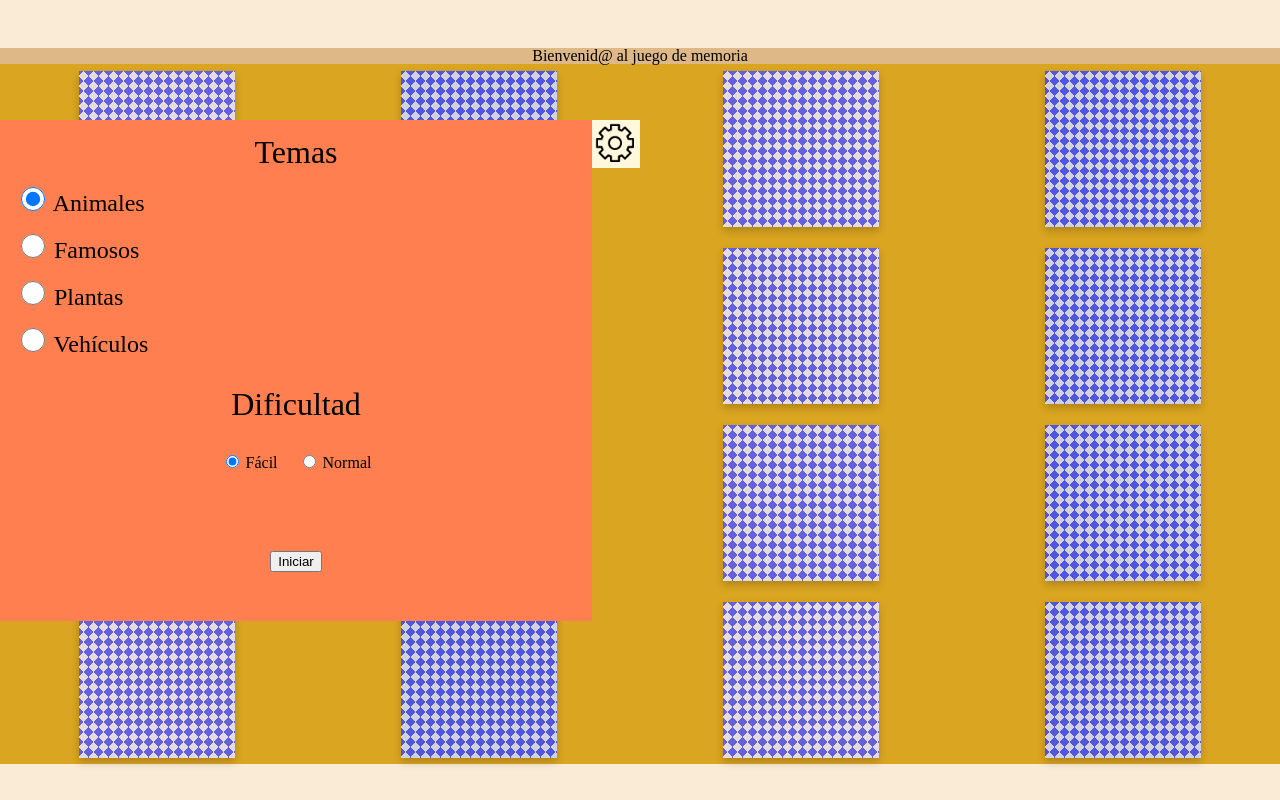
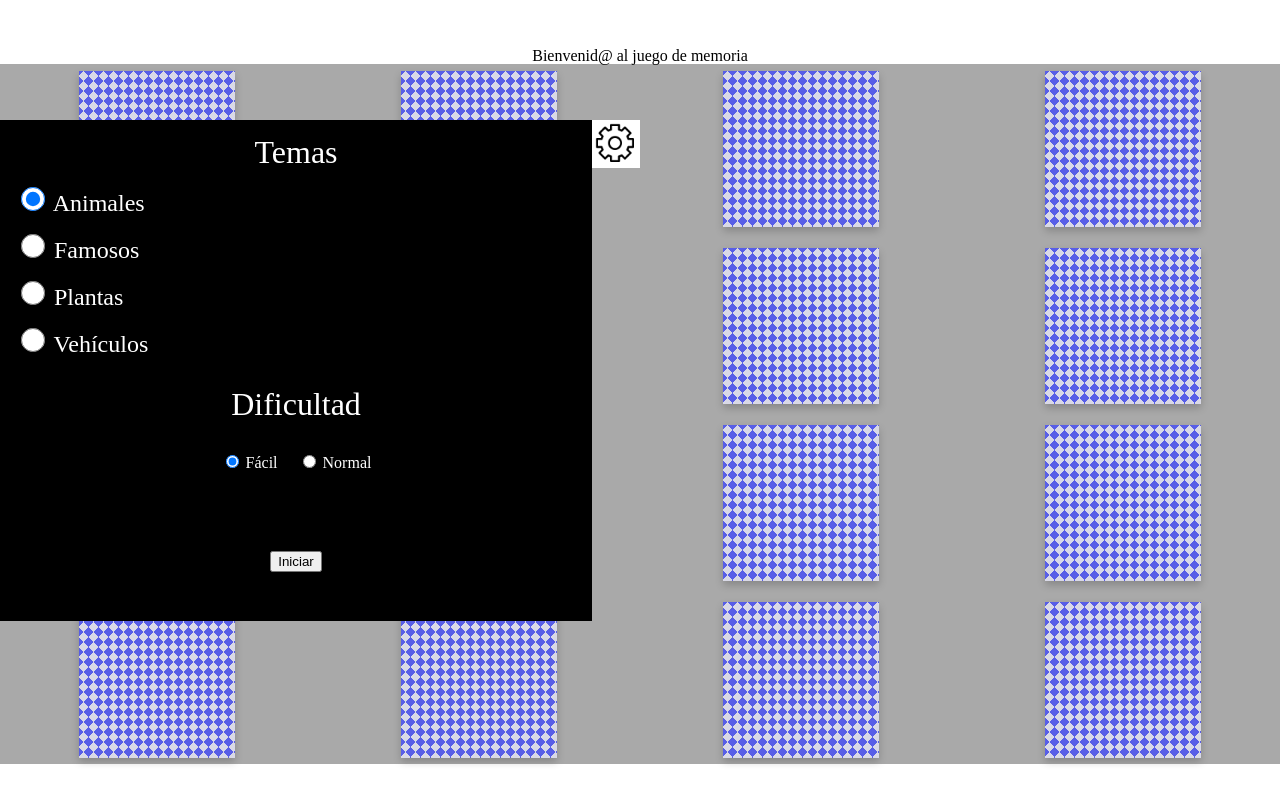
Before and after one commit to migmoresc/memory-game, a plain HTML site: page index.html in a window 1280 px wide. Both pictures are taken after a click on the element 24 px from the left and 143 px from the top of the page. Drawn offline with Linux system fonts and the light colour scheme.

Commit message:
código limpiado

```diff
--- a/scritps/script.js
+++ b/scritps/script.js
@@ -5,7 +5,7 @@ let famosos_facil = ["mila", "sarah"];
 let famosos_normal = ["amy", "isla", "mila", "sarah"];
 let plantas_facil = ["adelfa", "albahaca", "aloe", "diente", "helecho", "leon", "margarita"];
 let vehiculos_facil = ["avion", "barco", "coche", "moto", "tren"];
-let posiciones, turno, imagen_id_anterior, victoria;
+let posiciones, turno, imagen_id_anterior, victoria, click;
 
 let bloque_carta = function (num, ancho, alto) {
     return `
@@ -25,15 +25,12 @@ let bloque_carta = function (num, ancho, alto) {
 `
 }
 
-
 $(document).ready(function () {
 
-    // console.log(animales)
     $(".rueda").click(function () {
         if ($(".opciones").css("width") == "0px") {
             $(".config").toggleClass("ancho50");
-            $(".opciones").toggleClass("anchoOpciones");
-            $(".opciones").animate({ width: "toggle" }, 1000)
+            $(".opciones").toggleClass("anchoOpciones").animate({ width: "toggle" }, 1000);
         } else {
             $(".opciones").animate({ width: "toggle" }, 1000, function () {
                 $(".config").toggleClass("ancho50");
@@ -43,7 +40,6 @@ $(document).ready(function () {
     })
 
     $(".tablero,h1").click(() => {
-        // console.log("main", $(".opciones").width())
         if ($(".opciones").css("display") != "none") {
             $(".rueda").click();
         }
@@ -53,6 +49,7 @@ $(document).ready(function () {
         let tematica = $("input[name=tematica]:checked").val();
         if (tematica == "plantas" || tematica == "vehiculos") {
             alert("Solo está disponible esta dificultad con los animales y famosos.");
+            $("#facil").click();
         }
     });
 
@@ -65,8 +62,6 @@ $(document).ready(function () {
     });
 
     $("#iniciar").click(function () {
-        // console.log("seleccion: ", $("input[name=tematica]:checked").val())
-
         let tematica = $("input[name=tematica]:checked").val();
         let dificultad = $("input[name=dificultad]:checked").val()
 
@@ -87,70 +82,77 @@ $(document).ready(function () {
             }
             $(".tablero").css({ "grid-template-columns": "repeat(6,1fr)" });
         }
+
         $(".tablero").html(cartas);
+
+        //esta variable va a ir decreciendo cuando se acierten las parejas
         victoria = posiciones.length;
+
         colocarImagenes(dificultad, tematica);
+
         $(".rueda").click();
 
         ponerEventoClickEnCartas();
+
+        //esta variable controla que no se pueda pulsar una carta hasta que no se hayan dado la vuelta si se ha fallado
+        click = true;
+
         turno = 0;
         imagen_id_anterior = 0;
         $(".victoria").css("display", "none");
-    })
+    });
 });
 
 function colocarImagenes(dificultad, tematica) {
-    // console.log("dificultad: ", dificultad, " temática: ", tematica)
 
     let imagenes;
     eval(`imagenes = ${tematica}_${dificultad};`);
-    // console.log(imagenes)
 
     let imagen, pos1, pos2, index;
     do {
-        // console.log(posiciones, posiciones.length)
         imagen = imagenes[Math.floor(Math.random() * imagenes.length)];
 
         pos1 = posiciones[Math.floor(Math.random() * posiciones.length)];
-        // console.log("pos1: ", pos1);
+
         index = posiciones.indexOf(pos1);
         posiciones.splice(index, 1);
         pos2 = posiciones[Math.floor(Math.random() * posiciones.length)];
-        // console.log("pos2: ", pos2);
+
         index = posiciones.indexOf(pos2);
         posiciones.splice(index, 1);
 
         $(`#c-${pos1}`).attr("src", `assets/img/${tematica}/${imagen}.jpg`);
         $(`#c-${pos2}`).attr("src", `assets/img/${tematica}/${imagen}.jpg`);
-        // alert("a")
     } while (posiciones.length != 0)
 }
 
 function ponerEventoClickEnCartas() {
     $(".carta").click(function () {
+        if (click == true) {
             $(this).children().first().css("transform", "rotateY(180deg)");
 
             turno += 1;
             if ((turno % 2) == 1) {
-            console.log($(this).children().first().children().last().children().filter("img"))
                 imagen_id_anterior = $(this).children().first().children().last().children().filter("img").attr("id");
-            console.log(imagen_id_anterior)
             } else {
+                click = false;
                 let imagen_anterior = $(`#${imagen_id_anterior}`).attr("src");
                 let imagen_actual = $(this).children().first().children().last().children().filter("img").attr("src");
-            console.log(imagen_anterior, imagen_actual)
+
                 if (imagen_anterior != imagen_actual) {
                     setTimeout(() => {
                         $(this).children().first().css("transform", "rotateY(0deg)");
                         $(`#${imagen_id_anterior}`).parent().parent().css("transform", "rotateY(0deg)");
-                }, 500);
+                    }, 750);
                 } else {
                     victoria -= 2;
                 }
+                setTimeout(() => { click = true; }, 750);
                 if (victoria == 0) {
                     $(".victoria").css("display", "block");
                     $(".h1victoria").html(`Has ganado en ${turno / 2} turnos`);
                 }
             }
+        }
     })
 }
--- a/styles/css/estilo.css
+++ b/styles/css/estilo.css
@@ -3,33 +3,28 @@
 }
 
 body {
-  /* height: 100vh; */
   width: 100vw;
   overflow: hidden;
-  background-color: antiquewhite;
+  /* background-color: antiquewhite; */
 }
 
 main {
   height: 100%;
   width: 100%;
   position: relative;
-  background-color: brown;
+  /* background-color: brown; */
 }
 
 h1 {
   margin-top: 48px;
   text-align: center;
-  background-color: burlywood;
+  /* background-color: burlywood; */
 }
 
 .config {
-  /* display: none; */
   height: 70%;
   width: 48px;
-  /* width: 50%; */
   position: absolute;
-  /* left: calc(-50% + 48px); */
-  /* background-color: cadetblue; */
   top: 10%;
   z-index: 2;
 }
@@ -43,7 +38,7 @@ h1 {
   display: none;
   width: 0;
   overflow: hidden;
-  background-color: coral;
+  background-color: black;
   float: left;
 }
 
@@ -55,6 +50,11 @@ h1 {
   text-align: center;
   padding-top: 16px;
   font-size: 2em;
+  color: white;
+}
+
+.opciones label {
+  color: white;
 }
 
 .tematica {
@@ -91,7 +91,7 @@ h1 {
 .rueda {
   height: 48px;
   width: 48px;
-  background-color: cornsilk;
+  background-color: white;
   float: left;
 }
 
@@ -104,7 +104,7 @@ h1 {
   z-index: 1;
   width: 100%;
   height: calc(100vh - 100px);
-  background-color: goldenrod;
+  background-color: darkgray;
   display: grid;
   grid-template-columns: repeat(4, 1fr);
   gap: 8px;
@@ -137,10 +137,6 @@ h1 {
   backface-visibility: hidden;
 }
 
-/* .carta:hover .flip-card-inner {
-  transform: rotateY(180deg);
-} */
-
 .flip-card-front {
   background-color: #e5e5f7;
   opacity: 0.8;
@@ -155,14 +151,6 @@ h1 {
 
 .flip-card-back {
   transform: rotateY(180deg);
-}
-
-.carta:nth-child(even) {
-  background-color: gray;
-}
-
-.carta:nth-child(odd) {
-  background-color: burlywood;
 }
 
 .img-carta {
```
Lines whose indentation alone changed are shown as unchanged.
